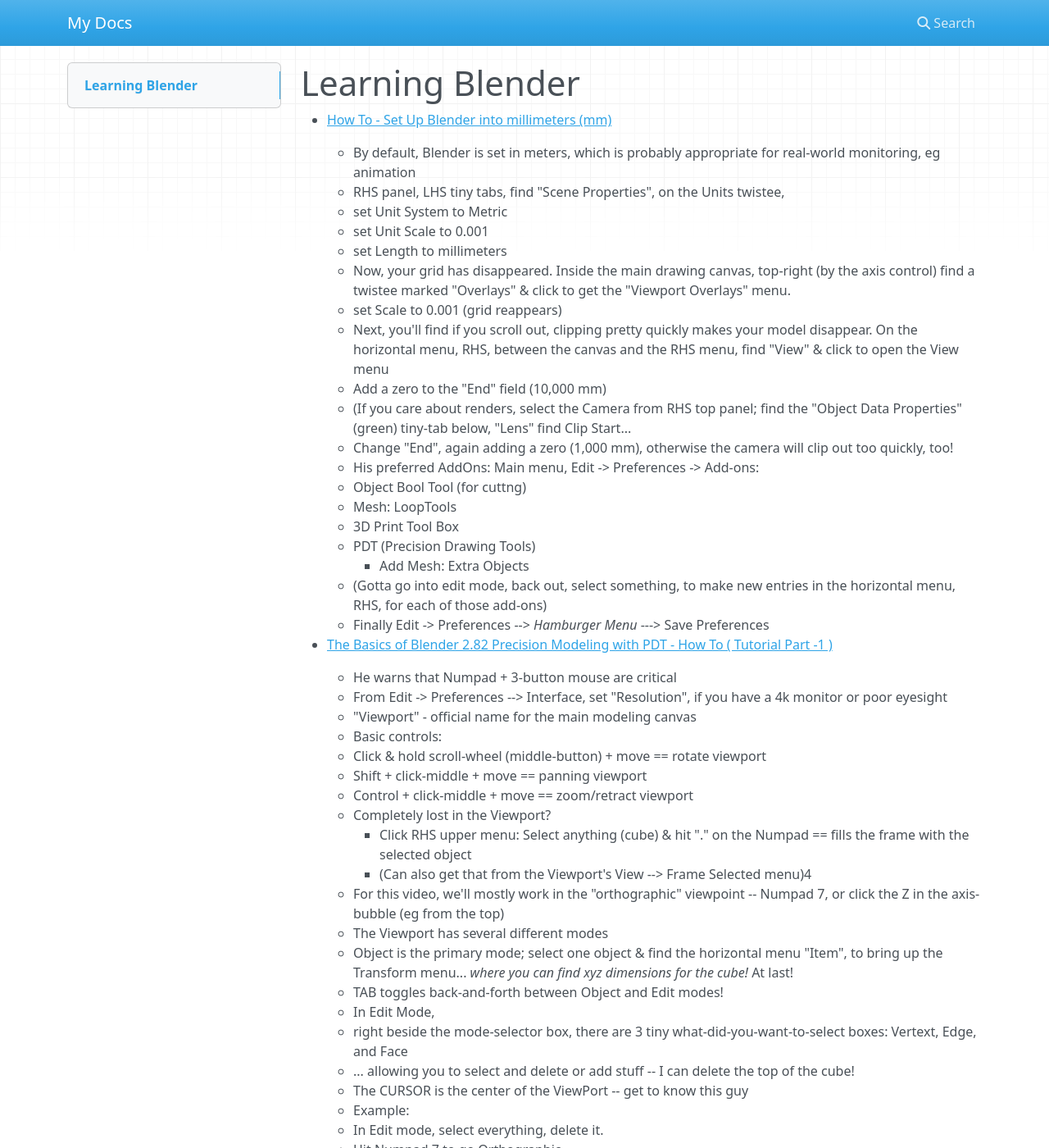
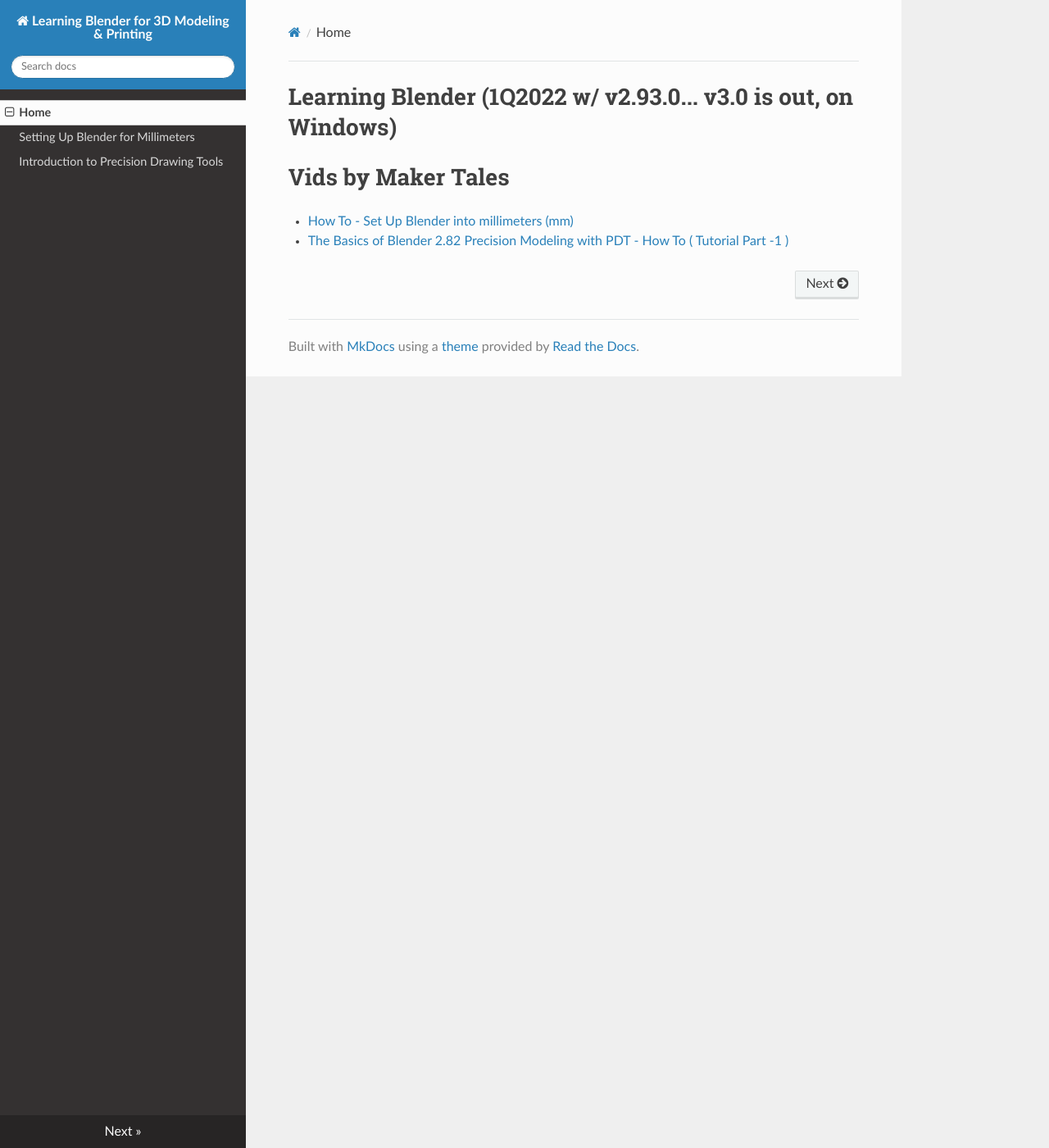
Before and after one commit to nmacgreg/LearningBlender, an MkDocs documentation site: the page built from docs/index.md, in a window 1280 px wide and 1400 px high. Shown: the whole window at 82% size. Built offline with MkDocs 1.6.1, drawn with Linux system fonts in a browser that asks for light colours; nearby versions of some CDN libraries; some of the changed text lies outside the part shown.

Commit message:
Updates, new video series

```diff
--- a/docs/index.md
+++ b/docs/index.md
@@ -1,60 +1,6 @@
-# Learning Blender
+# Learning Blender (1Q2022 w/ v2.93.0... v3.0 is out, on Windows)
 
-* [How To - Set Up Blender into millimeters (mm)](https://www.youtube.com/watch?v=ZI49VIcISaw&list=PL6Fiih6ItYsX3qdwhEyd77zy82bM-I8t1)
-    * By default, Blender is set in meters, which is probably appropriate for real-world monitoring, eg animation
-    * RHS panel, LHS tiny tabs, find "Scene Properties", on the Units twistee,
-	* set Unit System to Metric
-	* set Unit Scale to 0.001
-	* set Length to millimeters
-    * Now, your grid has disappeared.  Inside the main drawing canvas, top-right (by the axis control) find a twistee marked "Overlays" & click to get the "Viewport Overlays" menu.
-	* set Scale to 0.001 (grid reappears)
-    * Next, you'll find if you scroll out, clipping pretty quickly makes your model disappear. On the horizontal menu, RHS, between the canvas and the RHS menu, find "View" & click to open the View menu
-	* Add a zero to the "End" field (10,000 mm)
-    * (If you care about renders, select the Camera from RHS top panel; find the "Object Data Properties" (green) tiny-tab below, "Lens" find Clip Start...
-	* Change "End", again adding a zero (1,000 mm), otherwise the camera will clip out too quickly, too!
-    * His preferred AddOns:  Main menu, Edit -> Preferences -> Add-ons:
-	* Object Bool Tool (for cuttng)
-	* Mesh: LoopTools
-	* 3D Print Tool Box
-	* PDT (Precision Drawing Tools)
-        * Add Mesh: Extra Objects
-	* (Gotta go into edit mode, back out, select something, to make new entries in the horizontal menu, RHS, for each of those add-ons)
-    * Finally Edit -> Preferences --> *Hamburger Menu* ---> Save Preferences
+# Vids by Maker Tales
 
-* [The Basics of Blender 2.82 Precision Modeling with PDT - How To ( Tutorial Part -1 )](https://www.youtube.com/watch?v=8a4mm-zb3nk&list=PL6Fiih6ItYsX3qdwhEyd77zy82bM-I8t1&index=2)
-    * He warns that Numpad + 3-button mouse are critical
-    * From Edit -> Preferences --> Interface, set "Resolution", if you have a 4k monitor or poor eyesight
-    * "Viewport" - official name for the main modeling canvas
-    * Basic controls:
-	* Click & hold scroll-wheel (middle-button) + move == rotate viewport
-	* Shift + click-middle + move == panning viewport
-	* Control + click-middle + move == zoom/retract viewport
-	* Completely lost in the Viewport?
-	    * Click RHS upper menu: Select anything (cube) & hit "." on the Numpad == fills the frame with the selected object
-	    * (Can also get that from the Viewport's View --> Frame Selected menu)4
-    * For this video, we'll mostly work in the "orthographic" viewpoint -- Numpad 7, or click the Z in the axis-bubble (eg from the top)
-    * The Viewport has several different modes
-	* Object is the primary mode; select one object & find the horizontal menu "Item", to bring up the Transform menu... *where you can find xyz dimensions for the cube!*  At last!
-	* TAB toggles back-and-forth between Object and Edit modes!
-    * In Edit Mode,
-	* right beside the mode-selector box, there are 3 tiny what-did-you-want-to-select boxes: Vertext, Edge, and Face
-	* ... allowing you to select and delete or add stuff -- I can delete the top of the cube!
-    *  The CURSOR is the center of the ViewPort -- get to know this guy
-    * Example:
-	* In Edit mode, select everything, delete it.
-	* Hit Numpad 7 to go Orthographic
-	* Shift-A & add a single vert
-	* "e" to extrude the vertex
-	* "x" to constrain it in the X axis
-	* "10" to give it a dimension (Notice, top-left of the Viewport, it says: "D [10] = 1cm (10mm) along global X"
-	* Enter or Click to confirm
-	* [@timecode](https://www.youtube.com/watch?v=8a4mm-zb3nk&list=PL6Fiih6ItYsX3qdwhEyd77zy82bM-I8t1&index=2) you can adjust the size & colour of vertices & edges, if you're having trouble seeing them
-	* Make 3 verts of a square
-	* Use PDT Design tools -->  Join 2 verts
-	* Select all 4 verts
-	* Hit "F" to fill it ! NEATO!
-	* Finding the middle:
-	   * Deletes an edge
-	   * Selects the 2 points missing an edge
-	   * In PDT Design Operations,
-	   *
+* [How To - Set Up Blender into millimeters (mm)](IntroPDT.md)
+* [The Basics of Blender 2.82 Precision Modeling with PDT - How To ( Tutorial Part -1 )](Setting_mm.md)
--- a/mkdocs.yml
+++ b/mkdocs.yml
@@ -1 +1,8 @@
-site_name: My Docs
+site_name: Learning Blender for 3D Modeling & Printing
+nav:
+  - Home: index.md
+  - Setting Up Blender for Millimeters: Setting_mm.md
+  - Introduction to Precision Drawing Tools: IntroPDT.md
+
+
+theme: readthedocs
```
Also changed, not shown: docs/IntroPDT.md (added, +78 -0 lines), docs/Setting_mm.md (added, +26 -0 lines).
